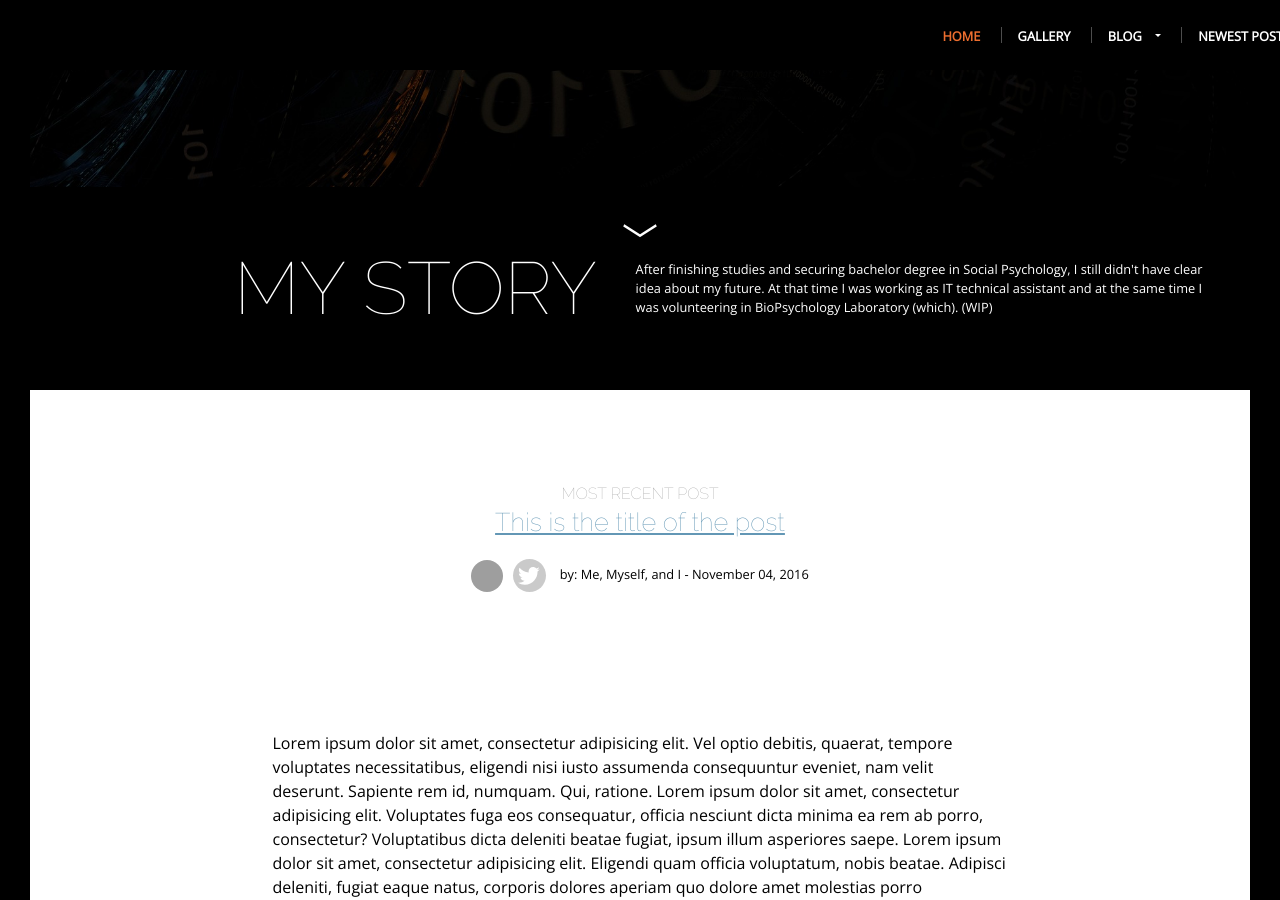
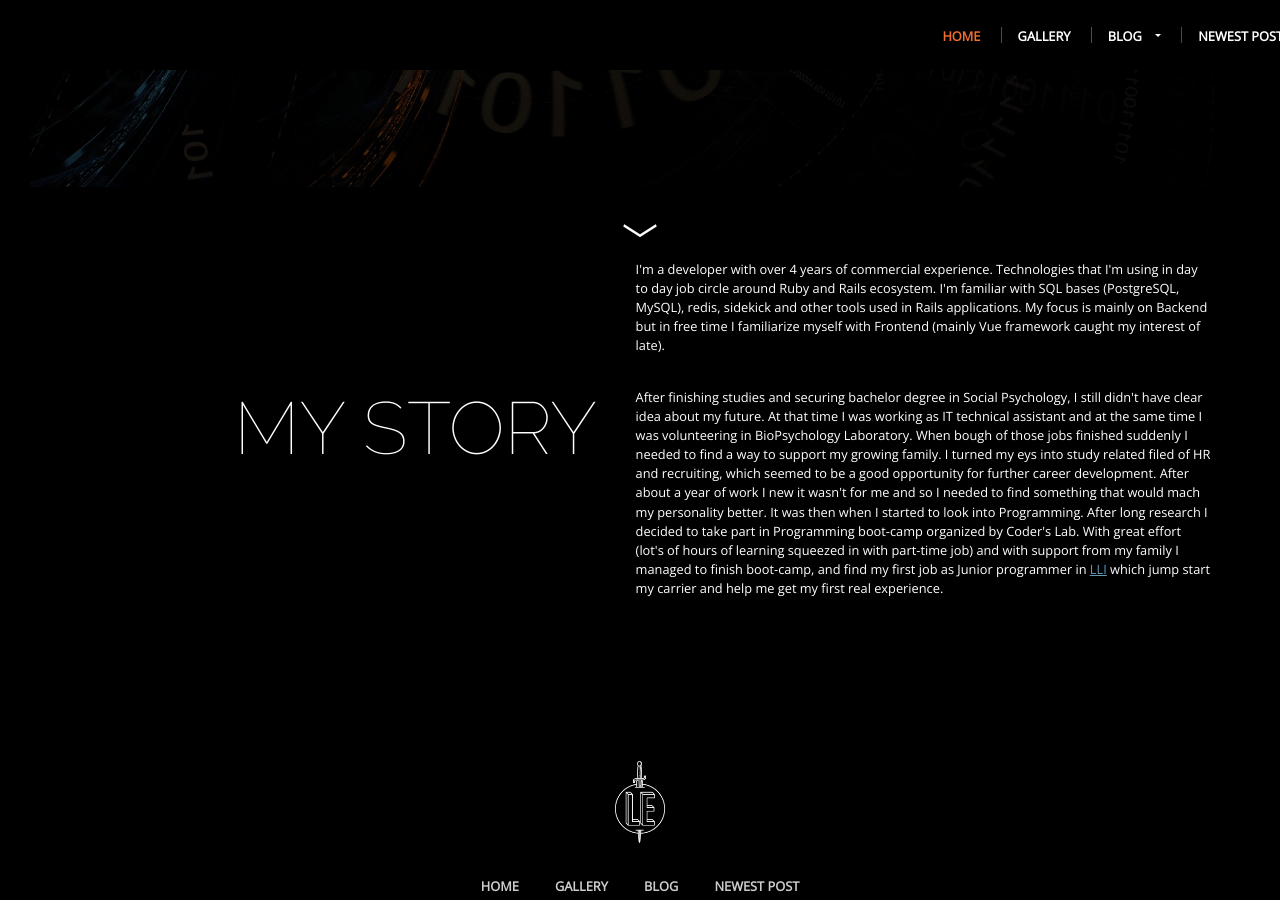
Before and after one commit to DominikAlberski/DominikAlberski.github.io, a Jekyll site: the page built from index.html, in a window 1280 px wide and 900 px high, scrolled down 632 px. Built offline with Jekyll 4.4.1, drawn with Linux system fonts in a browser that asks for light colours; nearby versions of some CDN libraries; some of the changed text lies outside the part shown; grey boxes are pictures that could not be loaded.

Commit message:
Add more bio content

```diff
--- a/index.html
+++ b/index.html
@@ -18,17 +18,28 @@ layout: default
     <h1 class="callout-title">My Story</h1>
     <div class="callout-copy">
       <p>
-        After finishing studies and securing bachelor degree in Social Psychology,
-        I still didn't have clear idea about my future. At that time I was working
-        as IT technical assistant and at the same time I was volunteering in
-        BioPsychology Laboratory (which).
-        (WIP)
+        I'm a developer with over 4 years of commercial experience.
+        Technologies that I'm using in day to day job circle around Ruby and Rails ecosystem.
+        I'm familiar with SQL bases (PostgreSQL, MySQL), redis, sidekick and other tools used in Rails applications.
+        My focus is mainly on Backend but in free time I familiarize myself with Frontend (mainly Vue framework caught my interest of late).
+      </p>
+      <br/>
+      <p>
+        After finishing studies and securing bachelor degree in Social Psychology, I still didn't have clear idea about my future.
+        At that time I was working as IT technical assistant and at the same time I was volunteering in BioPsychology Laboratory.
+        When bough of those jobs finished suddenly I needed to find a way to support my growing family.
+        I turned my eys into study related filed of HR and recruiting, which seemed to be a good opportunity for further career development.
+        After about a year of work I new it wasn't for me and so I needed to find something that would mach my personality better.
+        It was then when I started to look into Programming.
+        After long research I decided to take part in Programming boot-camp organized by Coder's Lab.
+        With great effort (lot's of hours of learning squeezed in with part-time job) and with support from my family I managed to finish boot-camp,
+        and find my first job as Junior programmer in <a href="https://www.llinformatics.com/">LLI</a> which jump start my carrier and help me get my first real experience.
       </p>
     </div>
   </div>
 
-  <div class="home-section">
-    <h4>Most recent post</h4>
+  <!-- <div class="home-section">
+    <h4>Most recent position</h4>
     <div class="blog-posts">
       <header class="post-header">
         <h2>
@@ -47,9 +58,9 @@ layout: default
       style="background-image:url({{ site.posts.first.postHero }})"></div>
       {{ site.posts.first.excerpt }}
     </div>
-  </div>
+  </div> -->
 
-  <div class="home-section">
+  <!-- <div class="home-section">
     <h2>THE FOUNDERS</h2>
     <p>
       Learn Enough to Be Dangerous was founded in 2015 by Michael Hartl, Lee
@@ -114,5 +125,5 @@ layout: default
         </div>
       </div>
     </div>
-  </div>
+  </div> -->
 </div>
```
